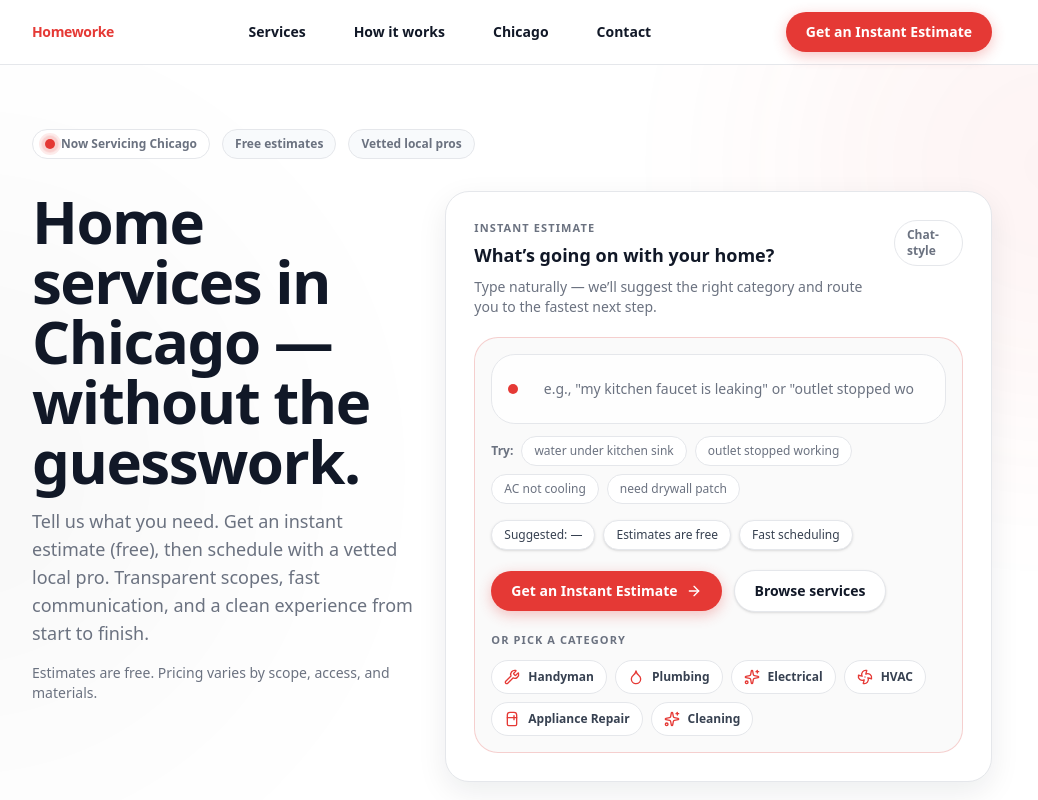
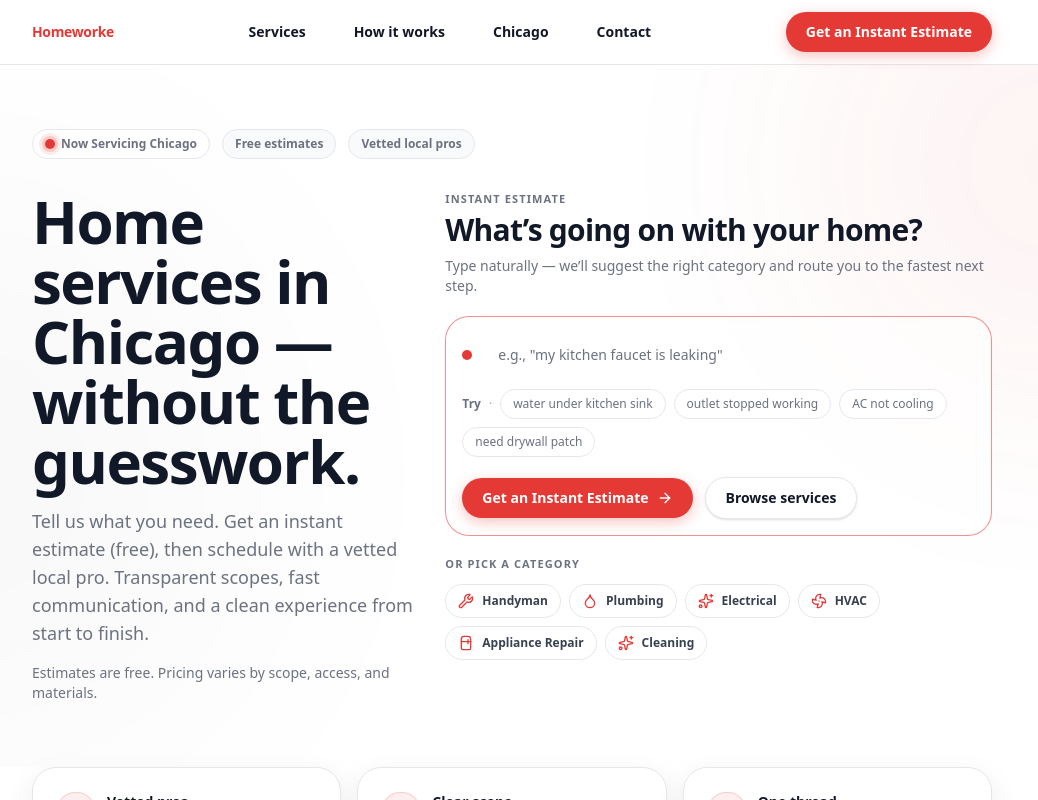
Before and after one commit to Nandified/homeworke, a Next.js app: page / in a window 1280 px wide. Shown: the top 800 px of the page, without its empty margins (128-1166 px from the left). Built offline with nearby package versions, Linux system fonts and the light colour scheme.

Commit message:
Hero chat UI: remove card chrome, add caret hint, simplify try + remove pills

```diff
--- a/src/app/globals.css
+++ b/src/app/globals.css
@@ -34,6 +34,18 @@ a:hover{text-decoration:underline}
   100% { transform: scale(1.45); opacity: 0; }
 }
 
+@keyframes hw-caret {
+  0%, 45% { opacity: 1; }
+  50%, 100% { opacity: 0; }
+}
+
+.hw-caret {
+  width: 1px;
+  height: 1.05em;
+  background: rgba(17,24,39,.65);
+  animation: hw-caret 1.05s step-end infinite;
+}
+
 .hw-breath-dot {
   position: relative;
   width: 10px;
--- a/src/app/page.tsx
+++ b/src/app/page.tsx
@@ -5,7 +5,7 @@ import { useMemo, useState } from "react";
 
 import { ArrowRight } from "lucide-react";
 
-import { Button, Card, Chip, Container, Input, Pill } from "@/components/ui";
+import { Button, Card, Container, Input, Pill } from "@/components/ui";
 import { iconFor } from "@/components/icons";
 import { SiteFooter, SiteHeader } from "@/components/site-shell";
 
@@ -31,6 +31,7 @@ function classifyToServiceSlug(text: string, services: Service[]): string | null
 export default function Page() {
   const services = servicesData.services.slice(0, 6);
   const [issue, setIssue] = useState("");
+  const [focused, setFocused] = useState(false);
 
   const suggestedSlug = useMemo(() => {
     if (!issue.trim()) return null;
@@ -81,46 +82,56 @@ export default function Page() {
 
               {/* Chat-style hero search */}
               <div className="lg:col-span-7">
-                <Card className="p-6 md:p-7">
-                  <div className="flex items-start justify-between gap-3">
-                    <div>
                 <div className="text-[11px] font-semibold uppercase tracking-widest text-[var(--hw-muted)]">Instant estimate</div>
-                      <div className="mt-1 text-lg font-bold text-[var(--hw-ink)]">What’s going on with your home?</div>
-                      <div className="mt-2 text-sm text-[var(--hw-muted)]">Type naturally — we’ll suggest the right category and route you to the fastest next step.</div>
-                    </div>
-                    <Pill className="bg-white">Chat-style</Pill>
+                <div className="mt-1 text-2xl font-extrabold tracking-tight text-[var(--hw-ink)] sm:text-3xl">What’s going on with your home?</div>
+                <div className="mt-2 text-sm text-[var(--hw-muted)]">
+                  Type naturally — we’ll suggest the right category and route you to the fastest next step.
                 </div>
 
-                  <div className="mt-5 rounded-[var(--hw-radius-lg)] border border-[rgba(229,57,53,.22)] bg-[rgba(17,24,39,.02)] p-4">
-                    <div className="flex items-center gap-3 rounded-[var(--hw-radius-lg)] border border-[var(--hw-line)] bg-white/70 px-4 py-3 backdrop-blur">
+                <div className="mt-5 rounded-[var(--hw-radius-lg)] border border-[rgba(229,57,53,.55)] bg-white/55 p-4 backdrop-blur">
+                  <div className="flex items-center gap-3">
                     <div className="h-2.5 w-2.5 rounded-full bg-[var(--hw-red)]" />
+
+                    <div className="relative flex-1">
                       <Input
                         value={issue}
                         onChange={(e) => setIssue(e.target.value)}
-                        placeholder='e.g., "my kitchen faucet is leaking" or "outlet stopped working"'
+                        onFocus={() => setFocused(true)}
+                        onBlur={() => setFocused(false)}
+                        placeholder='e.g., "my kitchen faucet is leaking"'
                         aria-label="Describe your issue"
                         className="border-0 bg-transparent focus:ring-0"
                       />
+
+                      {/* Blink caret hint when empty */}
+                      {focused && !issue ? (
+                        <span
+                          aria-hidden
+                          className="hw-caret pointer-events-none absolute left-[14px] top-1/2 -translate-y-1/2"
+                        />
+                      ) : null}
+                    </div>
+
+                    {suggestedService ? (
+                      <span className="hidden sm:inline-flex items-center rounded-full border border-[var(--hw-line)] bg-white px-3 py-1.5 text-xs font-semibold text-[#374151]">
+                        Suggested: {suggestedService.name}
+                      </span>
+                    ) : null}
                   </div>
 
                   <div className="mt-3 flex flex-wrap items-center gap-2 text-xs text-[var(--hw-muted)]">
-                      <span className="font-semibold">Try:</span>
+                    <span className="font-semibold">Try</span>
+                    <span className="opacity-60">·</span>
                     {["water under kitchen sink", "outlet stopped working", "AC not cooling", "need drywall patch"].map((t) => (
                       <button
                         key={t}
                         type="button"
                         onClick={() => setIssue(t)}
-                          className="rounded-full border border-[var(--hw-line)] bg-white px-3 py-1.5 hover:bg-[var(--hw-soft)]"
+                        className="rounded-full border border-[var(--hw-line)] bg-white/70 px-3 py-1.5 hover:bg-[var(--hw-soft)]"
                       >
                         {t}
                       </button>
                     ))}
-                    </div>
-
-                    <div className="mt-4 flex flex-wrap items-center gap-2">
-                      <Chip>Suggested: {suggestedService ? suggestedService.name : "—"}</Chip>
-                      <Chip>Estimates are free</Chip>
-                      <Chip>Fast scheduling</Chip>
                   </div>
 
                   <div className="mt-5 flex flex-col gap-3 sm:flex-row sm:items-center">
@@ -133,6 +144,7 @@ export default function Page() {
                     <Link href="/services" className="w-full sm:w-auto">
                       <Button variant="secondary" className="w-full sm:w-auto">Browse services</Button>
                     </Link>
+                  </div>
                 </div>
 
                 <div className="mt-5">
@@ -151,8 +163,6 @@ export default function Page() {
                     })}
                   </div>
                 </div>
-                  </div>
-                </Card>
               </div>
             </div>
           </Container>
```
Lines whose indentation alone changed are shown as unchanged.
